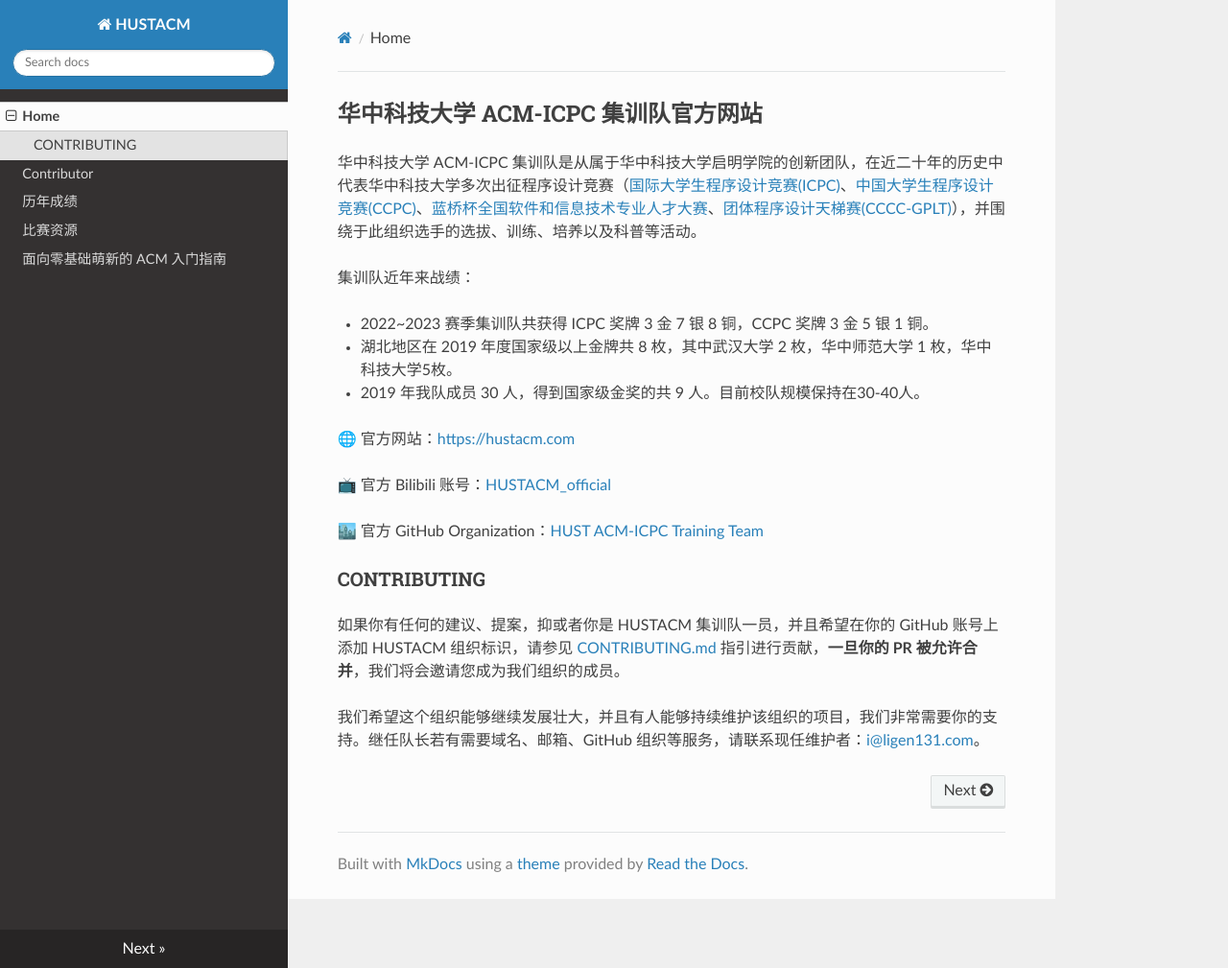
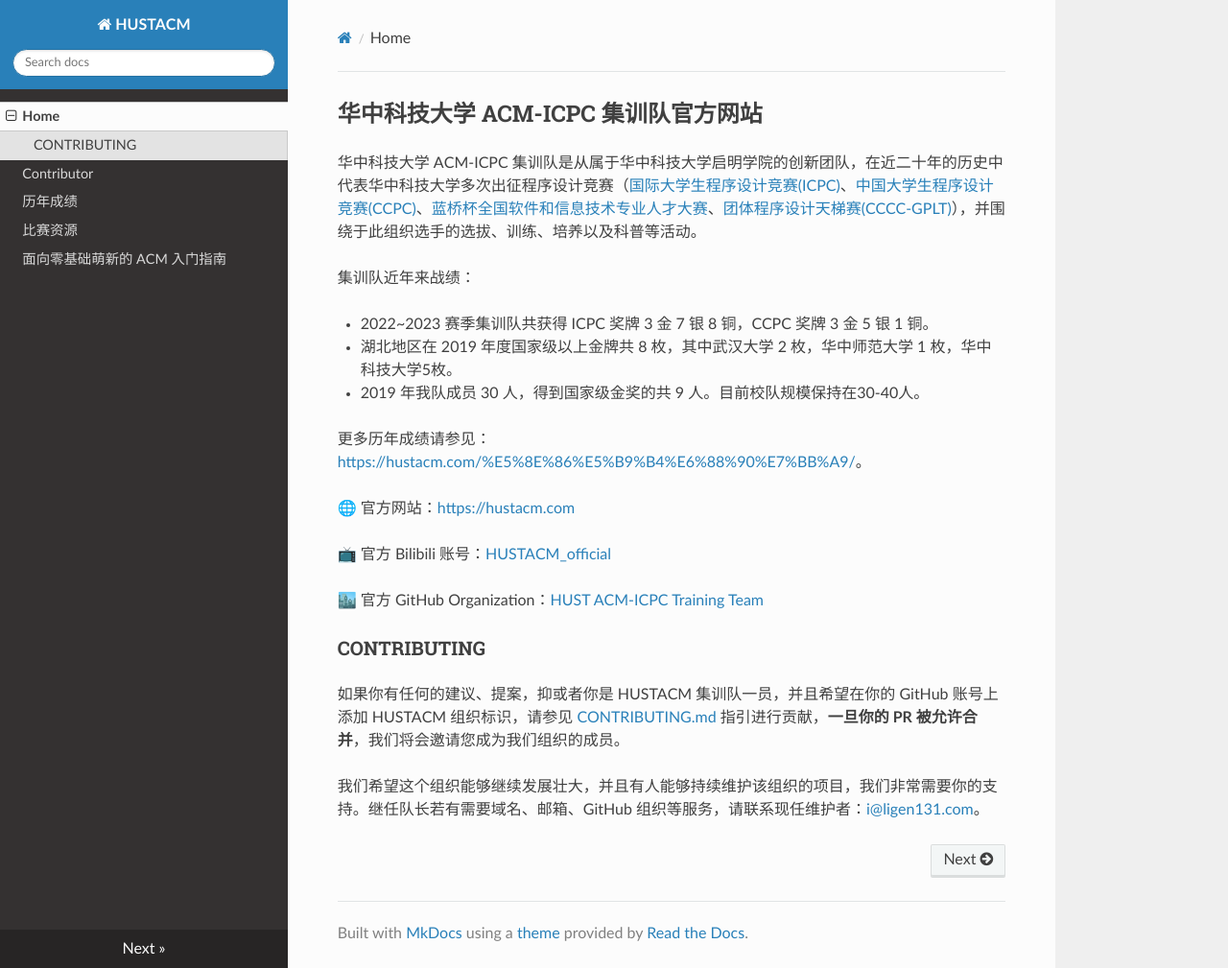
Before and after one commit to HUSTACM/hustacm.com, an MkDocs documentation site: the page built from docs/index.md, in a window 1280 px wide and 1009 px high. Shown: the whole window at 96% size. Built offline with MkDocs 1.6.1, drawn with Linux system fonts in a browser that asks for light colours; nearby versions of some CDN libraries.

Commit message:
:memo: docs: add for-more-achievements

```diff
--- a/docs/index.md
+++ b/docs/index.md
@@ -7,6 +7,8 @@
 - 2022~2023 赛季集训队共获得 ICPC 奖牌 3 金 7 银 8 铜，CCPC 奖牌 3 金 5 银 1 铜。
 -	湖北地区在 2019 年度国家级以上金牌共 8 枚，其中武汉大学 2 枚，华中师范大学 1 枚，华中科技大学5枚。
 -	2019 年我队成员 30 人，得到国家级金奖的共 9 人。目前校队规模保持在30-40人。
+
+更多历年成绩请参见：<https://hustacm.com/%E5%8E%86%E5%B9%B4%E6%88%90%E7%BB%A9/>。
 
 🌐 官方网站：<https://hustacm.com>
 
```
